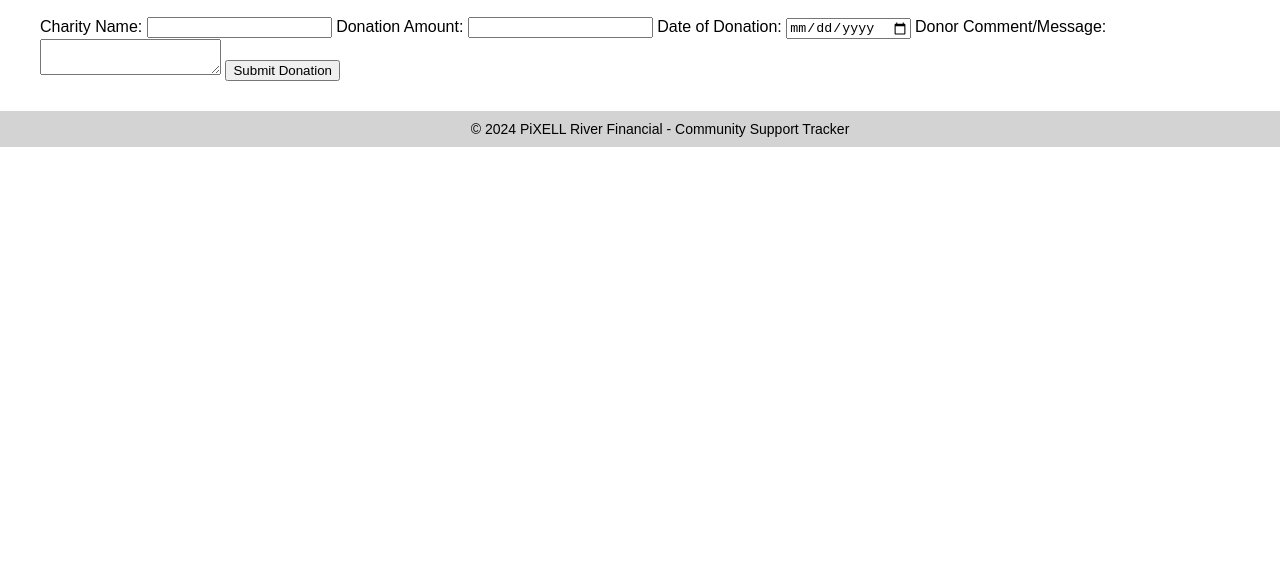
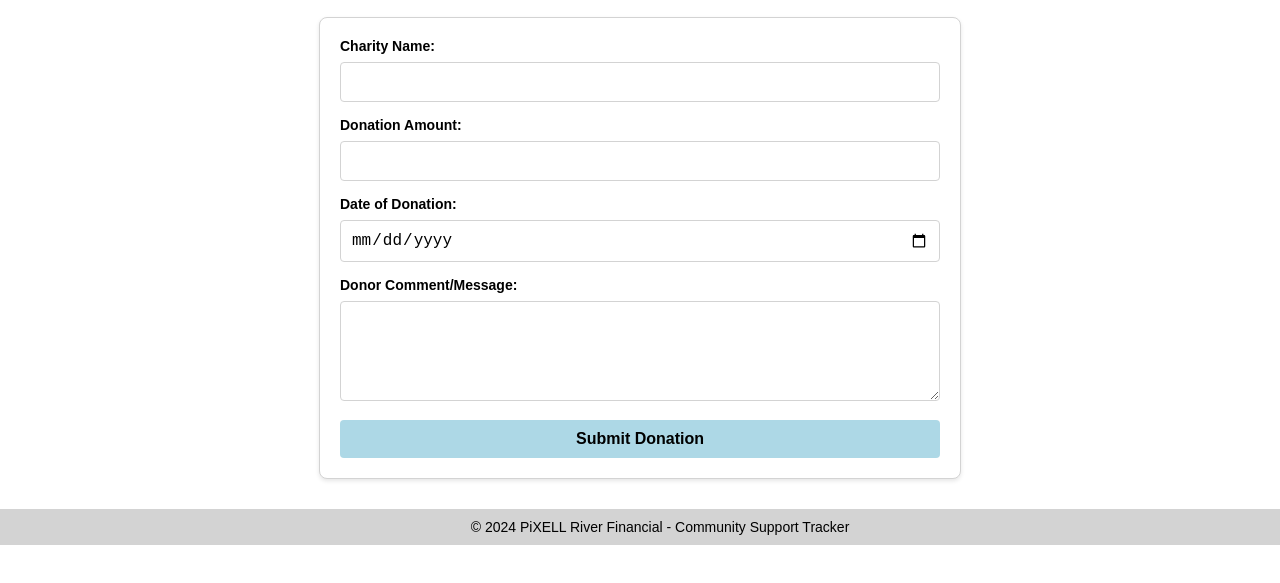
Before and after one commit to maulik6666/Community-Support-Tracker, a plain HTML site: page donation_tracker.html in a window 1280 px wide. Shown: the part 167-750 px from the top of the page. Drawn offline with Linux system fonts and the light colour scheme.

Commit message:
Added CSS to make form look user friendly

```diff
--- a/donation_tracker.html
+++ b/donation_tracker.html
@@ -4,7 +4,7 @@
         <meta charset="UTF-8">
         <meta name="viewport" content="width=device-width, initial-scale=1.0">
         <title>Donation Tracker</title>
-        <link rel="stylesheet" href="template.css">
+        <link rel="stylesheet" href="styles.css">
         <script defer src="donation_tracker.js"></script>
         <style>
             /* General Styles */
--- /dev/null
+++ b/styles.css
@@ -0,0 +1,68 @@
+/* General form styles */
+form {
+    max-width: 600px; /* Limits the form width for better readability */
+    margin: 0 auto; /* Centers the form horizontally */
+    padding: 20px; /* Adds spacing inside the form */
+    border: 1px solid #D3D3D3; /* Light gray border for aesthetics */
+    border-radius: 8px; /* Rounded corners */
+    background-color: #FFFFFF; /* White background */
+    box-shadow: 0 2px 4px rgba(0, 0, 0, 0.1); /* Adds a subtle shadow */
+}
+
+/* Label styles */
+label {
+    display: block; /* Makes each label appear on its own line */
+    margin-bottom: 8px; /* Spacing between the label and the input field */
+    font-weight: bold; /* Emphasizes the labels */
+    font-size: 14px; /* Adjusts label text size */
+}
+
+/* Input and textarea styles */
+input[type="text"],
+input[type="number"],
+input[type="date"],
+textarea {
+    width: 100%; /* Makes input fields stretch to the full width of the form */
+    padding: 10px; /* Adds spacing inside the input fields */
+    margin-bottom: 15px; /* Spacing between fields */
+    border: 1px solid #D3D3D3; /* Light gray border */
+    border-radius: 4px; /* Rounded corners */
+    font-size: 16px; /* Adjusts font size */
+    box-sizing: border-box; /* Includes padding and border in width calculation */
+}
+
+/* Textarea specific styles */
+textarea {
+    resize: vertical; /* Allows resizing only vertically */
+    height: 100px; /* Sets a default height */
+}
+
+/* Button styles */
+button {
+    display: block; /* Ensures the button takes up the full width */
+    width: 100%; /* Full-width button */
+    padding: 10px 20px; /* Adds padding */
+    background-color: #ADD8E6; /* Light blue background */
+    color: #000000; /* Black text color */
+    border: none; /* Removes default border */
+    border-radius: 4px; /* Rounded corners */
+    font-size: 16px; /* Adjusts font size */
+    font-weight: bold; /* Emphasizes button text */
+    cursor: pointer; /* Adds a pointer cursor */
+}
+
+/* Button hover effect */
+button:hover {
+    background-color: #87CEEB; /* Darker blue on hover */
+}
+
+/* Form responsiveness for small screens */
+@media (max-width: 600px) {
+    form {
+        padding: 15px; /* Reduce padding for smaller screens */
+    }
+
+    button {
+        font-size: 14px; /* Smaller button text on small screens */
+    }
+}
```
